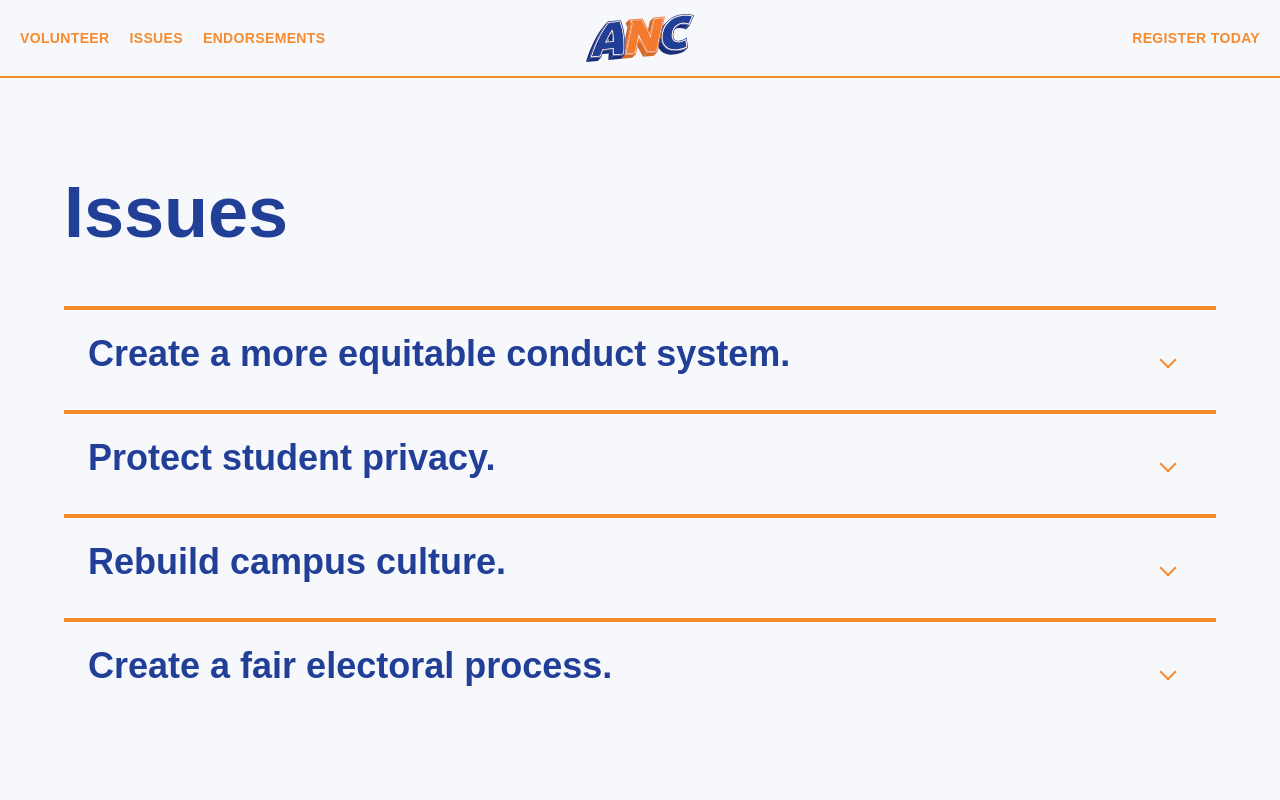
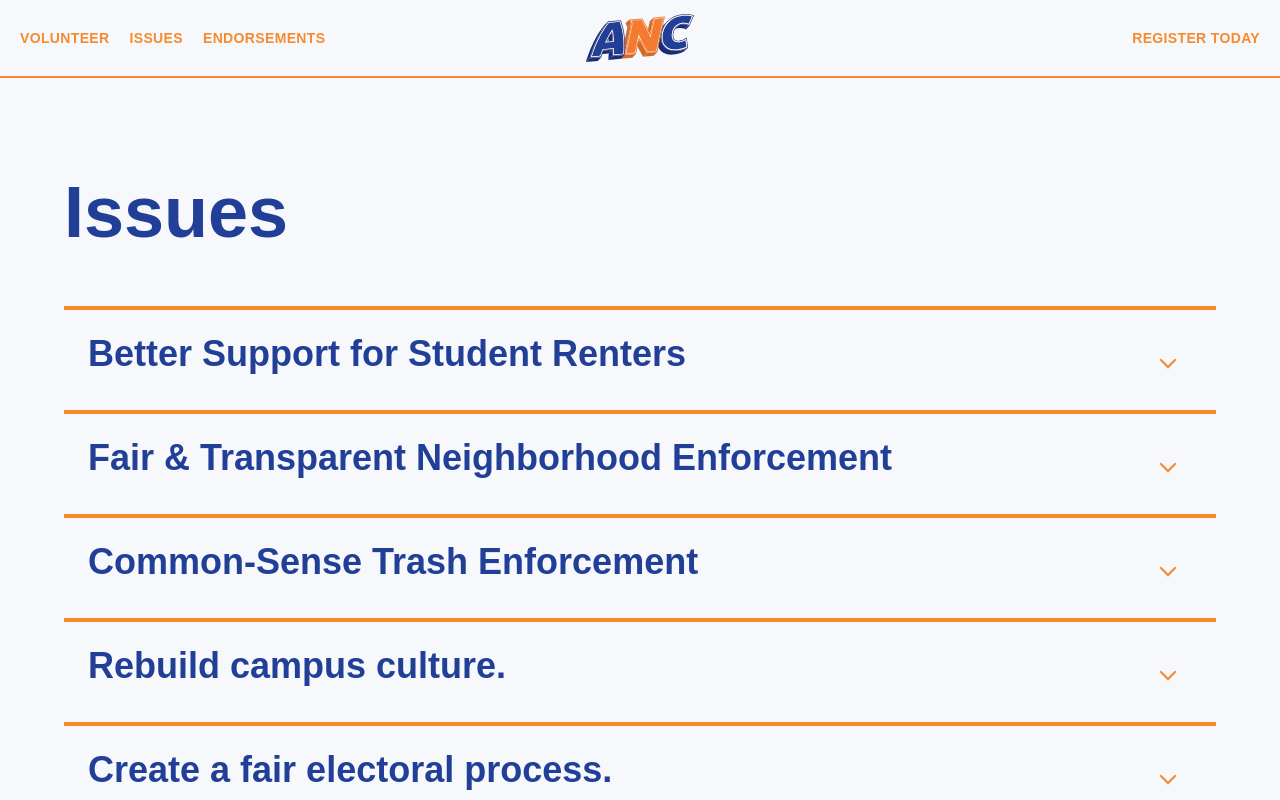
Before and after one commit to CascaTheGreat/anc-pac, a Next.js app: page /issues in a window 1280 px wide. Shown: the top 800 px of the page. Built offline with nearby package versions, Linux system fonts and the light colour scheme; a web font is replaced by a local one.

Commit message:
Updated issues

```diff
--- a/src/app/issues/page.tsx
+++ b/src/app/issues/page.tsx
@@ -4,16 +4,22 @@ import { type Issue, IssueCard } from "@/app/_components/issue-card";
 
 const issues: Issue[] = [
   {
-    id: 1,
-    name: "Create a more equitable conduct system.",
+    id: 6,
+    name: "Better Support for Student Renters",
     content:
-      "The student conduct system has increasingly been weaponized to target students and undermine their ability to grow as individuals.",
+      "Students living off campus should not have to navigate confusing systems alone when landlords fail to address serious maintenance or housing problems. We support programs to connect renters with the correct D.C. agencies and existing tenant resources, create clearer information about how to document and report unresolved problems, and use the ANC to follow up on recurring housing concerns affecting Georgetown residents.",
   },
   {
     id: 2,
-    name: "Protect student privacy.",
+    name: "Fair & Transparent Neighborhood Enforcement",
     content:
-      "Georgetown has shown repeated disregard for student privacy. The recent license plate scanning initiative has raised concerns about the collection and use of student data, especially when the University threatents student's ability to register for classes and cooercing consent. Students' personal information should be protected and not used for purposes other than those for which it was collected. Recent data breaches have only further eroded trust in the University's commitment to protecting student information.",
+      "Students should understand the rules they are expected to follow and have confidence that neighborhood enforcement is consistent and transparent. Clearer SNAP reporting procedures, greater transparency around enforcement decisions, and meaningful opportunities for student input should be built into the system to ensure that students are treated fairly and equitably.",
+  },
+  {
+    id: 5,
+    name: "Common-Sense Trash Enforcement",
+    content:
+      "Keeping Georgetown clean matters, but minor mistakes should not automatically result in disproportionate penalties. We support clearer sanitation rules and a warning-first approach to minor, first-time violations while supporting stronger enforcement for repeated or serious problems.",
   },
   {
     id: 3,
@@ -26,6 +32,12 @@ const issues: Issue[] = [
     name: "Create a fair electoral process.",
     content:
       "Students are split between five SMD seats in an effort to dilute their voices. Despite making 45% of the population in the ANC, they often hold less than 25% of the seats. This removes valuable opportunities for students to raise concerns in proper channels and defuse conflicts before they happen. We support redistricting to ensure fair representation, with at least three student majority districts to approach fair representation.",
+  },
+  {
+    id: 1,
+    name: "Create a more equitable conduct system.",
+    content:
+      "The student conduct system has increasingly been weaponized to target students and undermine their ability to grow as individuals.",
   },
 ];
 
```
